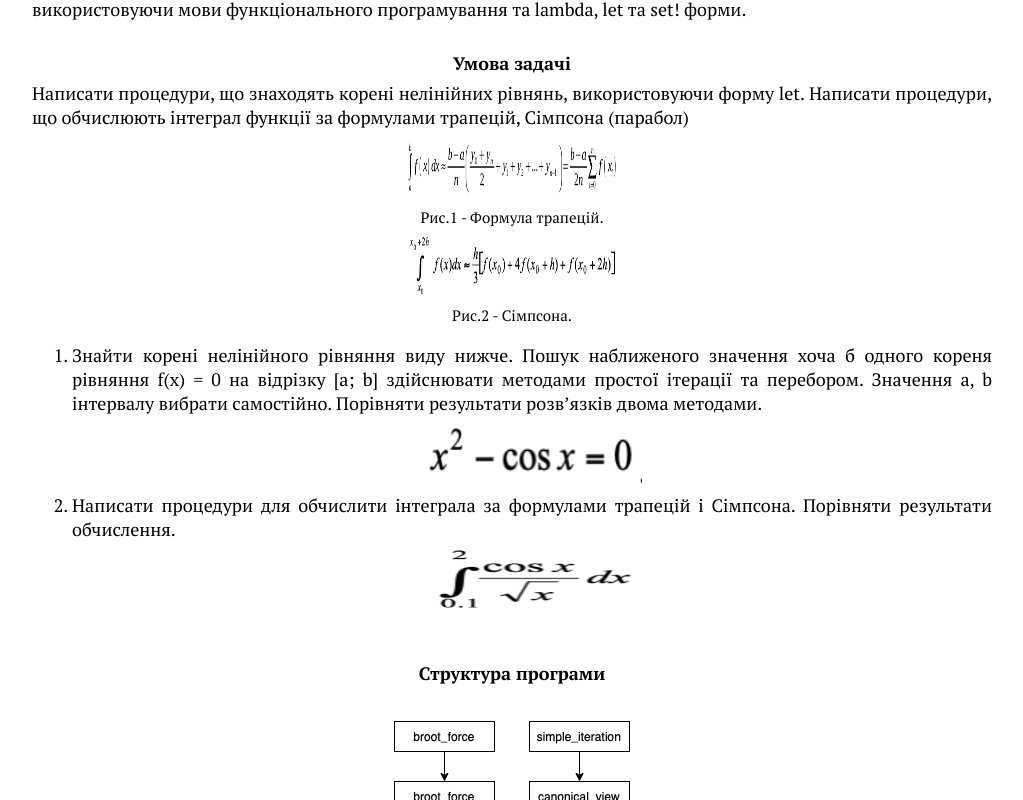
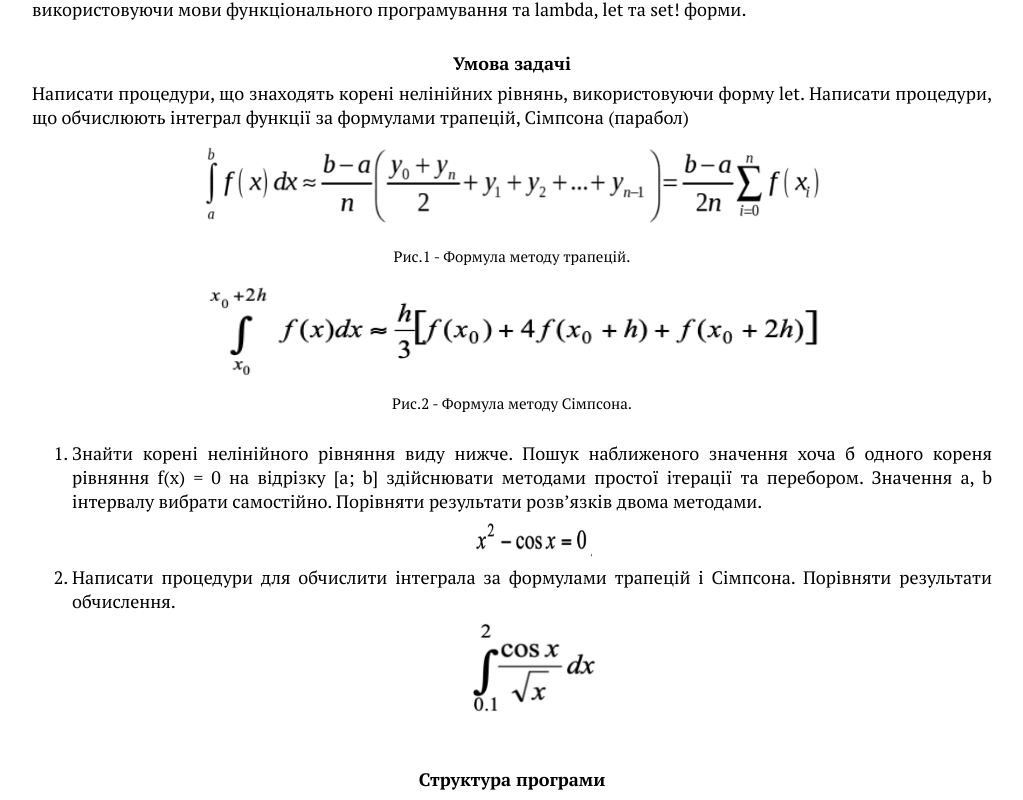
Before and after one commit to ElizabethKorzhova/FunctionalProgramming, a React (Create React App) app: page /lab3 in a window 1280 px wide. Shown: the part 580-1380 px from the top of the page, without its empty margins (128-1151 px from the left). Built offline with nearby package versions, Linux system fonts and the light colour scheme.

Commit message:
wrote report of lab3

```diff
--- a/src/pages/Lab3.jsx
+++ b/src/pages/Lab3.jsx
@@ -7,8 +7,11 @@ import Func1 from "../img/formulas/function-lab3.1.png";
 import Func2 from "../img/formulas/function-lab3.2.png";
 import HIPO1 from "../img/block-diagrams/HIPO_3.1.png";
 import HIPO2 from "../img/block-diagrams/HIPO_3.2.png";
-import Result1 from "../img/results/result-2.1.png";
-import Result2 from "../img/results/result-2.2.png";
+import Result1 from "../img/results/result-3.1.png";
+import Result2 from "../img/results/result-3.2.png";
+import CheckingResults1 from "../img/сhecking-results/сhecking-results-3.1.png";
+import CheckingResults2_1 from "../img/сhecking-results/сhecking-results-3.2.1.png";
+import CheckingResults2_2 from "../img/сhecking-results/сhecking-results-3.2.2.png";
 
 const Lab3 = () => {
   return (
@@ -88,19 +91,21 @@ const Lab3 = () => {
         використовуючи форму let. Написати процедури, що обчислюють інтеграл
         функції за формулами трапецій, Сімпсона (парабол)
         <img
-          className={styles.taskConditionFormulas2}
+          className={styles.taskConditionFormulas3}
           src={Formula1}
           alt="Function of method trapeze"
         />
         <div className={styles.blockDiagramCaption}>
-          Рис.1 - Формула трапецій.
+          Рис.1 - Формула методу трапецій.
         </div>
         <img
-          className={styles.taskConditionFormulas2}
+          className={styles.taskConditionFormulas3}
           src={Formula2}
           alt="Function of method Simpson"
         />
-        <div className={styles.blockDiagramCaption}>Рис.2 - Сімпсона.</div>
+        <div className={styles.blockDiagramCaption}>
+          Рис.2 - Формула методу Сімпсона.
+        </div>
       </div>
       <ol>
         <li>
@@ -110,7 +115,7 @@ const Lab3 = () => {
           інтервалу вибрати самостійно. Порівняти результати розв’язків двома
           методами.
           <img
-            className={styles.taskConditionFormulas2}
+            className={styles.taskConditionFormulas3_1}
             src={Func1}
             alt="Function of task1"
           />
@@ -119,7 +124,7 @@ const Lab3 = () => {
           Написати процедури для обчислити інтеграла за формулами трапецій і
           Сімпсона. Порівняти результати обчислення.
           <img
-            className={styles.taskConditionFormulas2}
+            className={styles.taskConditionFormulas3_2}
             src={Func2}
             alt="Function of task2"
           />
@@ -130,11 +135,11 @@ const Lab3 = () => {
       </h5>
       <img className={styles.blockDiagram} src={HIPO1} alt="HIPO Diagram" />
       <div className={styles.blockDiagramCaption}>
-        Рис.1 - HIPO діаграма задачі №1.
+        Рис.3 - HIPO діаграма задачі №1.
       </div>
       <img className={styles.blockDiagram} src={HIPO2} alt="HIPO Diagram" />
       <div className={styles.blockDiagramCaption}>
-        Рис.2 - HIPO діаграма задачі №2.
+        Рис.4 - HIPO діаграма задачі №2.
       </div>
       <h5 className={styles.titlesProgressOfWork} id="ide">
         Обгрунтування вибору середовища та мови функціонального програмування
@@ -260,7 +265,7 @@ const Lab3 = () => {
       <div>
         <a
           className={styles.linkGit}
-          href="https://github.com/HotSweetie/FunctionalProgramming/blob/main/labs/lab_2_1.txt"
+          href="https://github.com/HotSweetie/FunctionalProgramming/blob/main/labs/lab_3_1.txt"
         >
           Посилання на код програми №1 на віддаленому репозиторію GitHub
         </a>
@@ -268,7 +273,7 @@ const Lab3 = () => {
       <div>
         <a
           className={styles.linkGit}
-          href="https://github.com/HotSweetie/FunctionalProgramming/blob/main/labs/lab_2_2.txt"
+          href="https://github.com/HotSweetie/FunctionalProgramming/blob/main/labs/lab_3_2.txt"
         >
           Посилання на код програми №2 на віддаленому репозиторію GitHub
         </a>
@@ -284,15 +289,42 @@ const Lab3 = () => {
         Аналіз достовірності результатів
       </h5>
       <div>
-        Першим завдання було обчислити значення функції у, розвинувши функцію
-        e-x у ряд Тейлора. Аргумент х змінюється від -2 до 2 з кроком 0.5.
-        Визначити похибку. Візьмемо x = -0.5, значення експоненти, за нашої
-        функції дорівнює 0.9744101008850663, а за вбудованою функцією дорівнює
-        0.6065306597126334. Порахуємо похибку 1.1741607686133193e-11. Другим
-        завданням було підрахувати кількість цифр у числі, їх суму та знайти
-        першу і останню цифри числа. Вводимо з клавіатури число 67890425, вивід
-        програми: кількість цифр - 8, сума - 41, перша цифра в числі - 6,
-        остання - 5. Результати співпадають з очікуваними
+        Першим завдання було знайти корені нелінійного рівняння, за допомогою
+        методу простої ітерації та перебором. Було взято відрізок [a, b] - [-1
+        1] та точність 0.00000001. Коренем рівняння за методом простої ітерації
+        0.8241323107196505, а за методом перебору -0.8241323091163072. При
+        заданих а, в та е, знайдений корінь рівняння за методом перебору є
+        ближчим, так як було перевірено значення за допомогою
+        онлайн-кальрулятора (Рис. 5). Другим завданням було написати процедури
+        для обчислення інтеграла за формулами трапецій і Сімпсона, x1 = 0.1, x2
+        = 2. За метом Сімпсона отримали значення визначеного інтегралу
+        1.5182702657386127. Для методу трапецій розбили даний інтеграл на 10000
+        точок, взяли саме таке значення, так як чим на більше точок буде
+        розбиття - тим точніше результат. Отримали 1.2566966718453865. Порівняли
+        отримані результати за допомогою онлайн калькулятора (Рис. 6), реальним
+        значенням визначеного інтегралу є 1.25642566445695, тож результатт
+        отриманий за допомогою методу трапецій є майже таким як реальний.
+        <img
+          src={CheckingResults1}
+          alt="Checking results"
+          className={styles.checkingResult}
+        />
+        <div className={styles.blockDiagramCaption}>
+          Рис. 5 - Вивід онлай-калькулятора для завдання 1.
+        </div>
+        <img
+          src={CheckingResults2_1}
+          alt="Checking results"
+          className={styles.checkingResult2}
+        />
+        <img
+          src={CheckingResults2_2}
+          alt="Checking results"
+          className={styles.resultImage}
+        />
+        <div className={styles.blockDiagramCaption}>
+          Рис. 6 - Вивід онлай-калькулятора для завдання 2.
+        </div>
       </div>
       <h5 className={styles.titlesProgressOfWork} id="сonclusion">
         Висновки
@@ -301,8 +333,8 @@ const Lab3 = () => {
         В результаті роботи було вирішено два задання за допомогою мови Scheme.
         Було намальовано HIPO діаграми для кожного з завдань, проведено анліз
         достовірності результатів, перевірка зазначила що результати данної
-        лабораторної роботи є вірними. Труднощі виникли при вирішені першого
-        завдання, а саме при розкладанні функції в ряд Тейлора.
+        лабораторної роботи є вірними. Труднощі виникли при виведенні формули
+        методу трапецій.
       </div>
     </main>
   );
--- a/src/styles/Labs.module.css
+++ b/src/styles/Labs.module.css
@@ -105,6 +105,8 @@ h2, h3, h4, h5 {
 .blockDiagramCaption {
     font-size: 15px;
     text-align: center;
+    padding-bottom: 10px;
+    padding-top: 5px;
 }
 
 .labDescription {
@@ -144,3 +146,35 @@ h2, h3, h4, h5 {
 .conclusion {
     padding-bottom: 30px;
 }
+
+.checkingResult {
+    display: block;
+    height: 560px;
+    margin: 20px auto 0;
+}
+
+.checkingResult2 {
+    display: block;
+    width: 500px;
+    height: 200px;
+    margin: 10px auto 5px;
+}
+
+.taskConditionFormulas3_1,
+.taskConditionFormulas3_2,
+.taskConditionFormulas3 {
+    display: block;
+    height: 100px;
+    width: 650px;
+    margin: 6px auto;
+}
+
+.taskConditionFormulas3_1 {
+    height: 40px;
+    width: 120px;
+}
+
+.taskConditionFormulas3_2 {
+    height: 100px;
+    width: 140px;
+}
```
